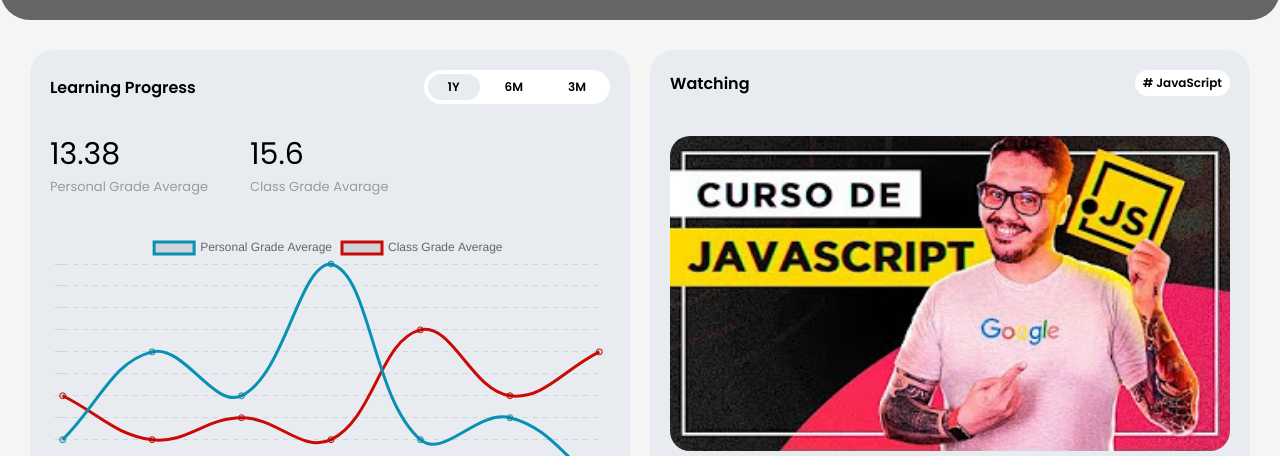
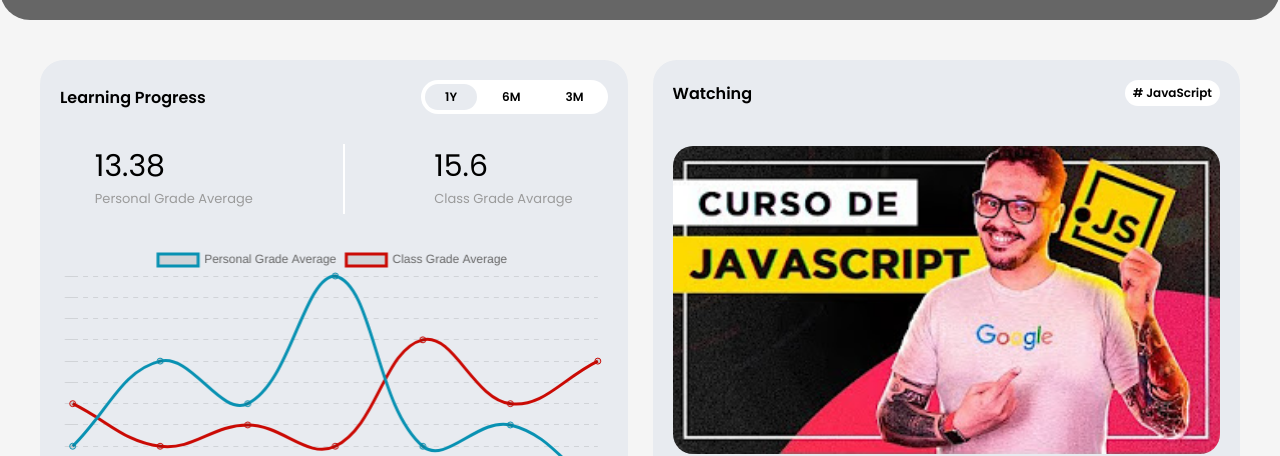
Before and after one commit to TiagoDongo/Dashboards_Design, a plain HTML site: page Dashboard_001/index.html in a window 1280 px wide. Shown: the part 307-763 px from the top of the page. Drawn offline with nearby package versions, Linux system fonts and the light colour scheme.

Commit message:
Correção de alguns erros

```diff
--- a/Dashboard_001/Dashboard_style.css
+++ b/Dashboard_001/Dashboard_style.css
@@ -252,8 +252,8 @@
 
 .botton-container{
     display: flex;
-    gap: 20px;
-    padding: 30px;
+    gap: 25px;
+    padding: 40px;
 }
 
 .botton-container .prog-status,
@@ -272,7 +272,7 @@
     display: flex;
     align-items: center;
     justify-content: space-between;
-    margin-bottom: 28px;
+    margin-bottom: 30px;
 }
 
 .botton-container .prog-status .header h4,
@@ -302,6 +302,7 @@
 
 .botton-container .prog-status .details{
     display: flex;
+    justify-content: space-around;
     margin-bottom: 30px;
     gap: 20px;
 }
@@ -309,17 +310,21 @@
 .botton-container .prog-status .details .item h2{
     font-size: 30px;
     font-weight: 400;
+    align-items: center;
+    justify-content: center;
 }
 
 .botton-container .prog-status .details .item p{
     font-size: 13px;
     color: #9b9b9b;
+    justify-content: center;
+    align-items: center;
 }
 
 .botton-container .prog-status .details .separator{
     width: 2px;
     height: 70px;
-    background: f3f3f3;
+    background: #fff;
 }
 
 .botton-container .courses{
```
